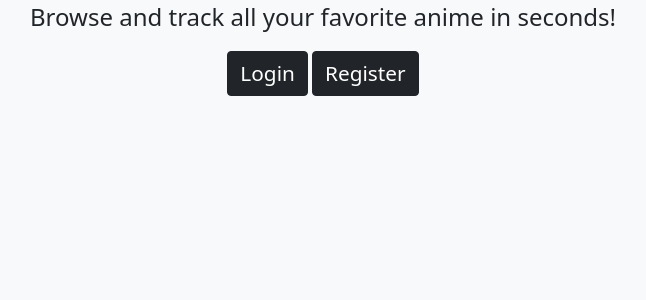
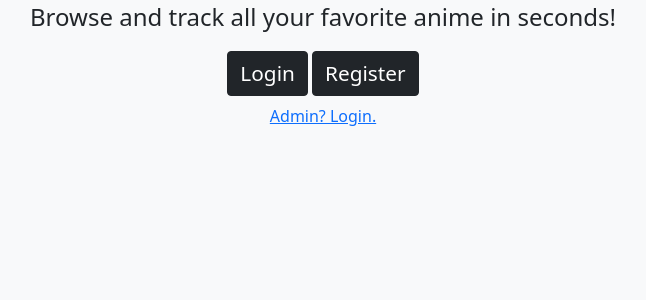
Before and after one commit to sushicloud-online/sushicloud, a PHP site: page / in a window 1280 px wide. Shown: the part 417-717 px from the top of the page, without its empty margins (317-963 px from the left). Run offline with PHP 8.4, Linux system fonts and the light colour scheme.

Commit message:
prepping admin_login.php for brianna

```diff
--- a/index.php
+++ b/index.php
@@ -31,6 +31,9 @@
             <a href="./login.php"><button type="button" class="btn btn-dark" id="landing_page_buttons">Login</button></a>
             <a href="./register.php"><button type="button" class="btn btn-dark" id="landing_page_buttons">Register</button></a>
         </div>
+        <div class="text-center">
+            <a href="./admin_login.php">Admin? Login.</a>
+        </div>
 
     </div>
 
```
Also changed, not shown: admin_login.php (added).
